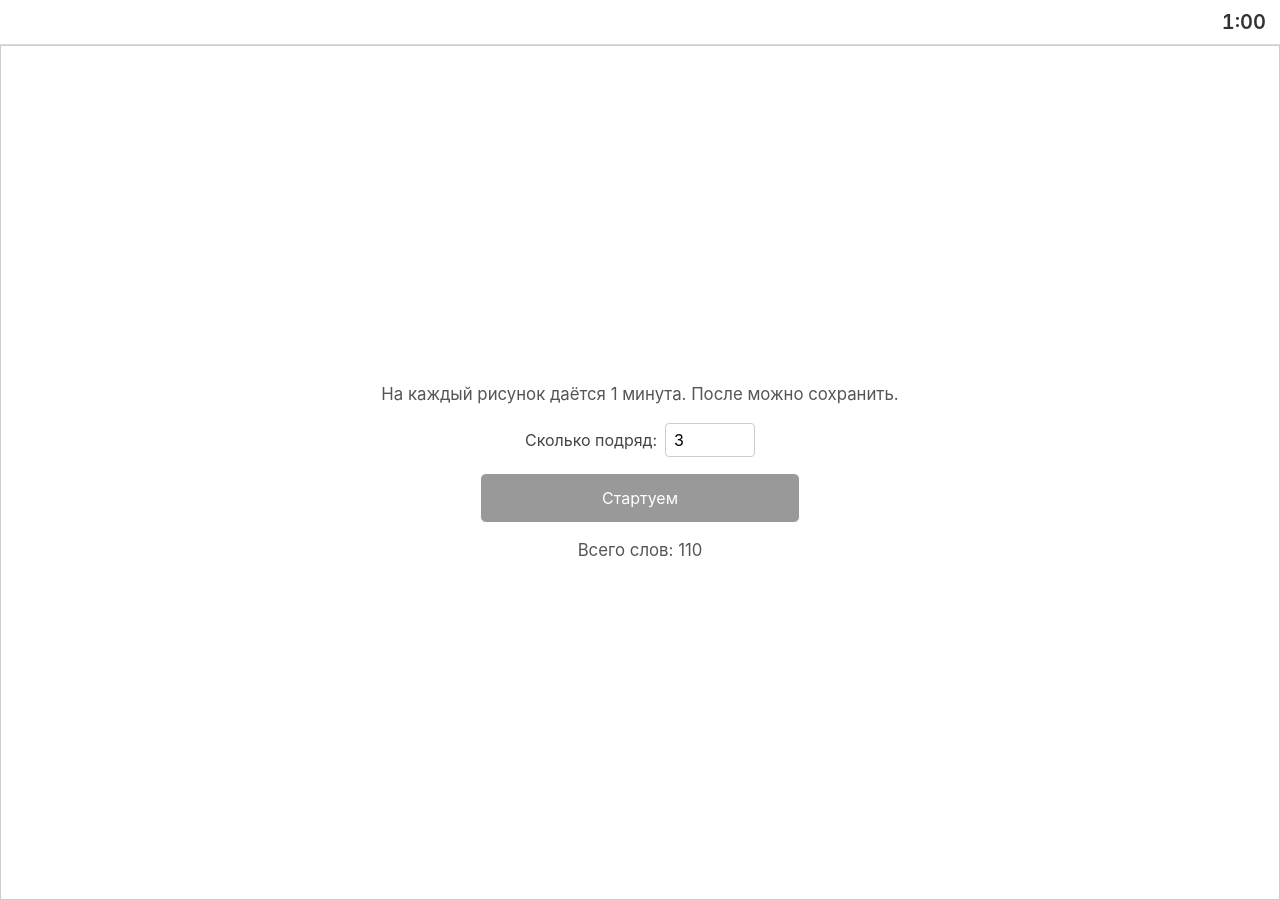
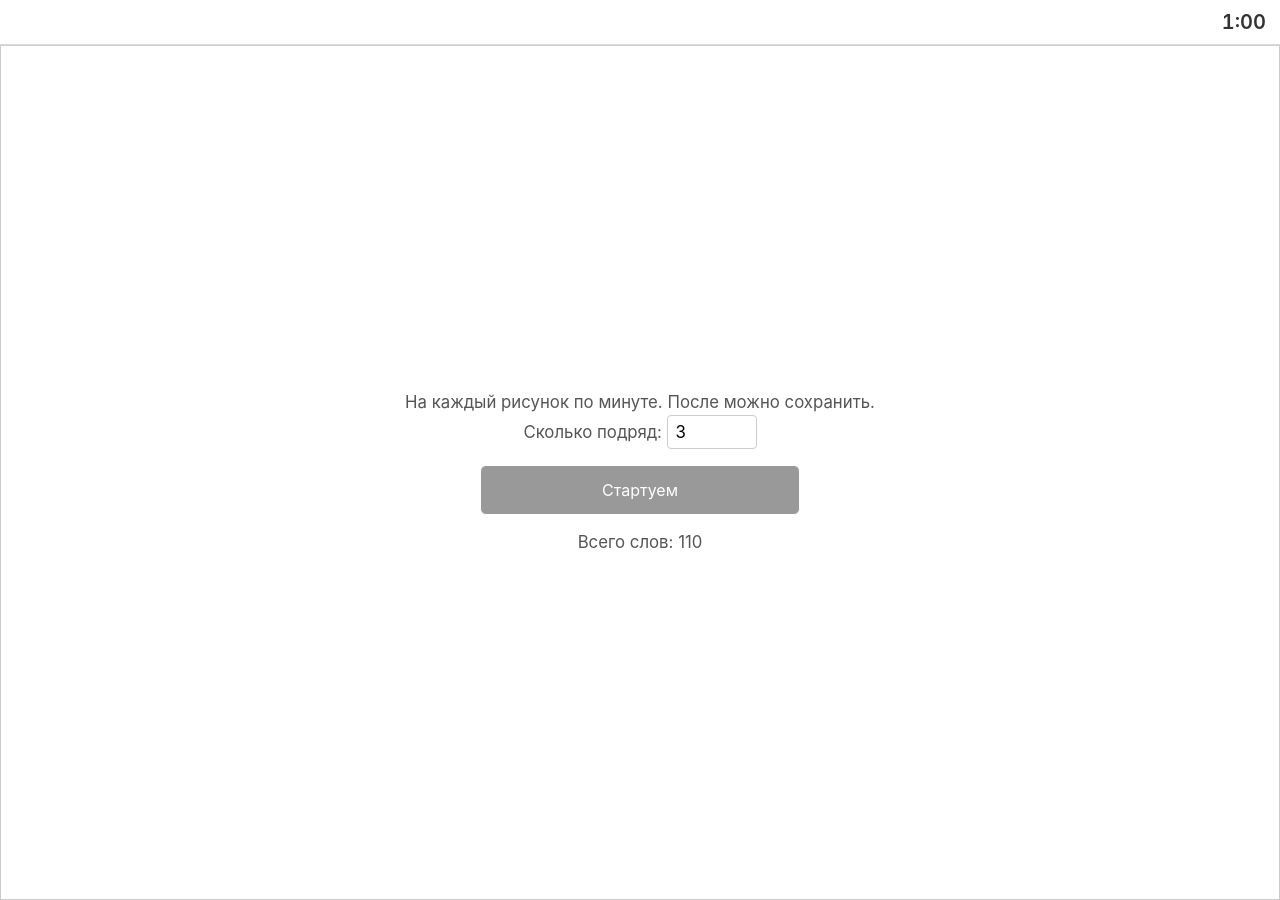
Before and after one commit to alexeyev/alexeyev.github.io, a Jekyll site: the page gym/index.html, which Jekyll copies as it is, in a window 1280 px wide. Built offline with Jekyll 4.4.1, drawn with Linux system fonts in a browser that asks for light colours.

Commit message:
[ENH] artist's gym added

```diff
--- a/gym/index.html
+++ b/gym/index.html
@@ -66,8 +66,9 @@
     <canvas id="canvas"></canvas>
 
     <div id="startScreen" class="screen">
-      <p>На каждый рисунок даётся 1 минута. После можно сохранить.</p>
-      <label>Сколько подряд: <input id="count" type="number" value="3" min="1" max="100"></label>
+      <p>На каждый рисунок по минуте. После можно сохранить.
+      Сколько подряд: <input id="count" type="number" value="3" min="1" max="100">
+      </p>
       <div id="startActions">
         <button id="startBtn" class="primary">Стартуем</button>
       </div>
```
